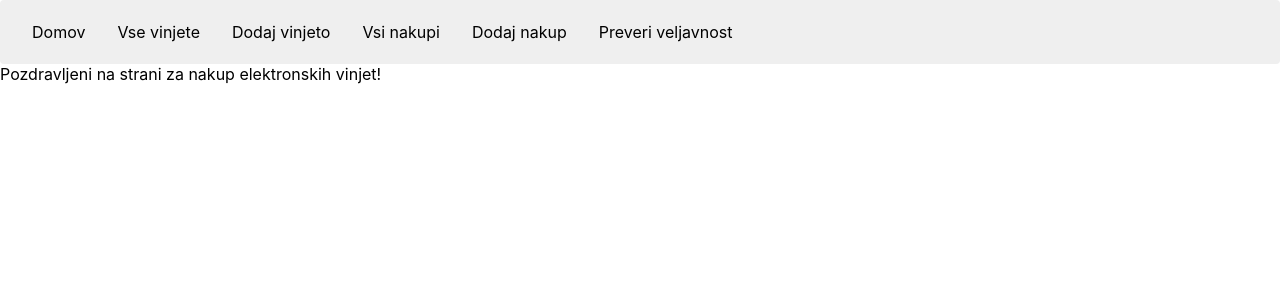
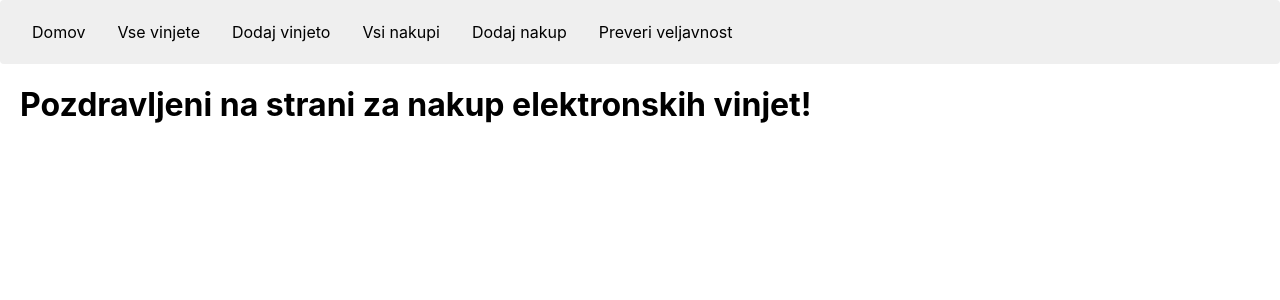
Before and after one commit to matevzsemprimoznik/e-vinjete-frontend, a React (Create React App) app: page / in a window 1280 px wide. Shown: the top 300 px of the page. Built offline with nearby package versions, Linux system fonts and the light colour scheme; no server answers.

Commit message:
change the content style of the home page

```diff
--- a/src/pages/Home.tsx
+++ b/src/pages/Home.tsx
@@ -1,7 +1,11 @@
 import React from 'react';
 
 const Home = () => {
-  return <div>Pozdravljeni na strani za nakup elektronskih vinjet!</div>;
+  return (
+    <h1 style={{ marginLeft: '20px' }}>
+      Pozdravljeni na strani za nakup elektronskih vinjet!
+    </h1>
+  );
 };
 
 export default Home;
```
